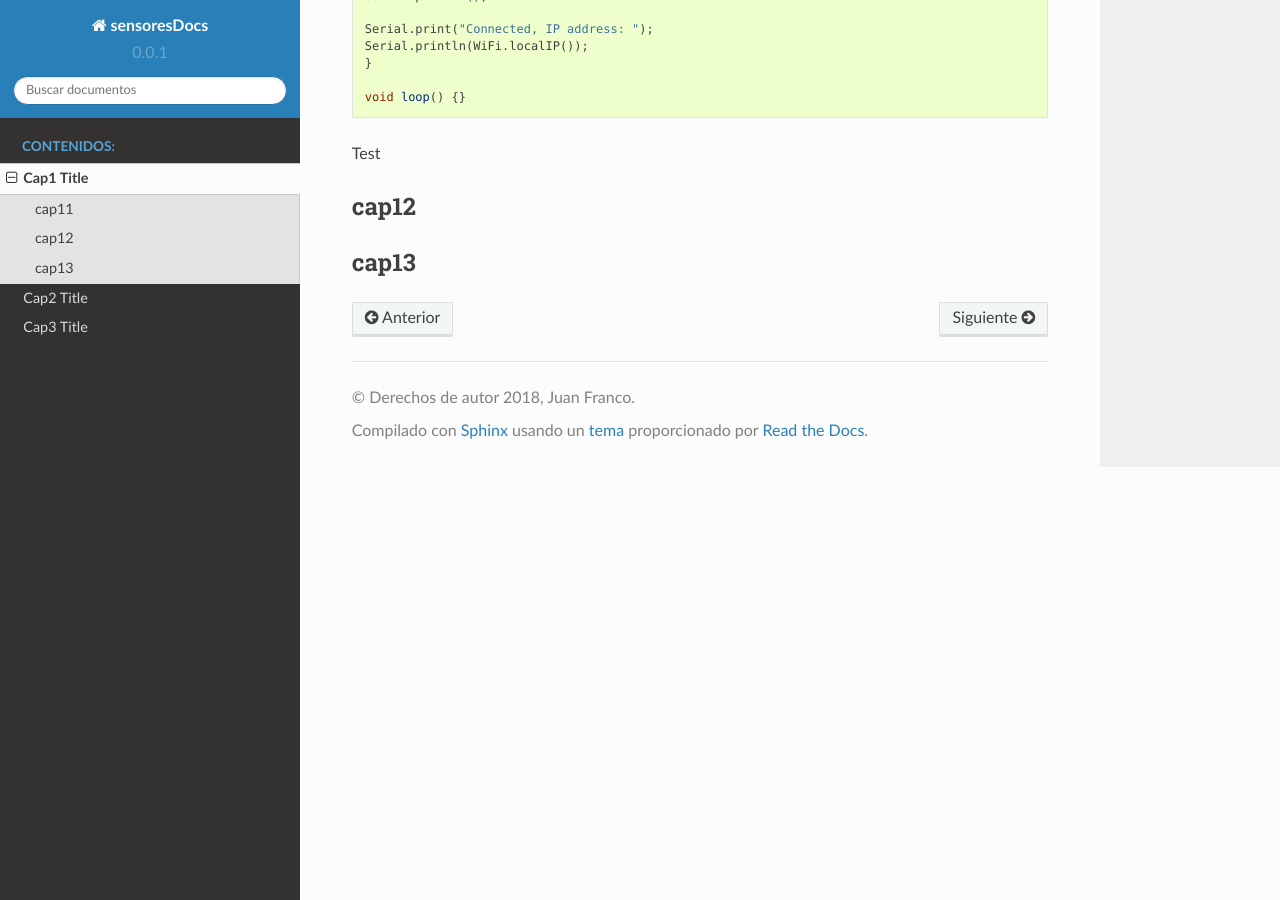
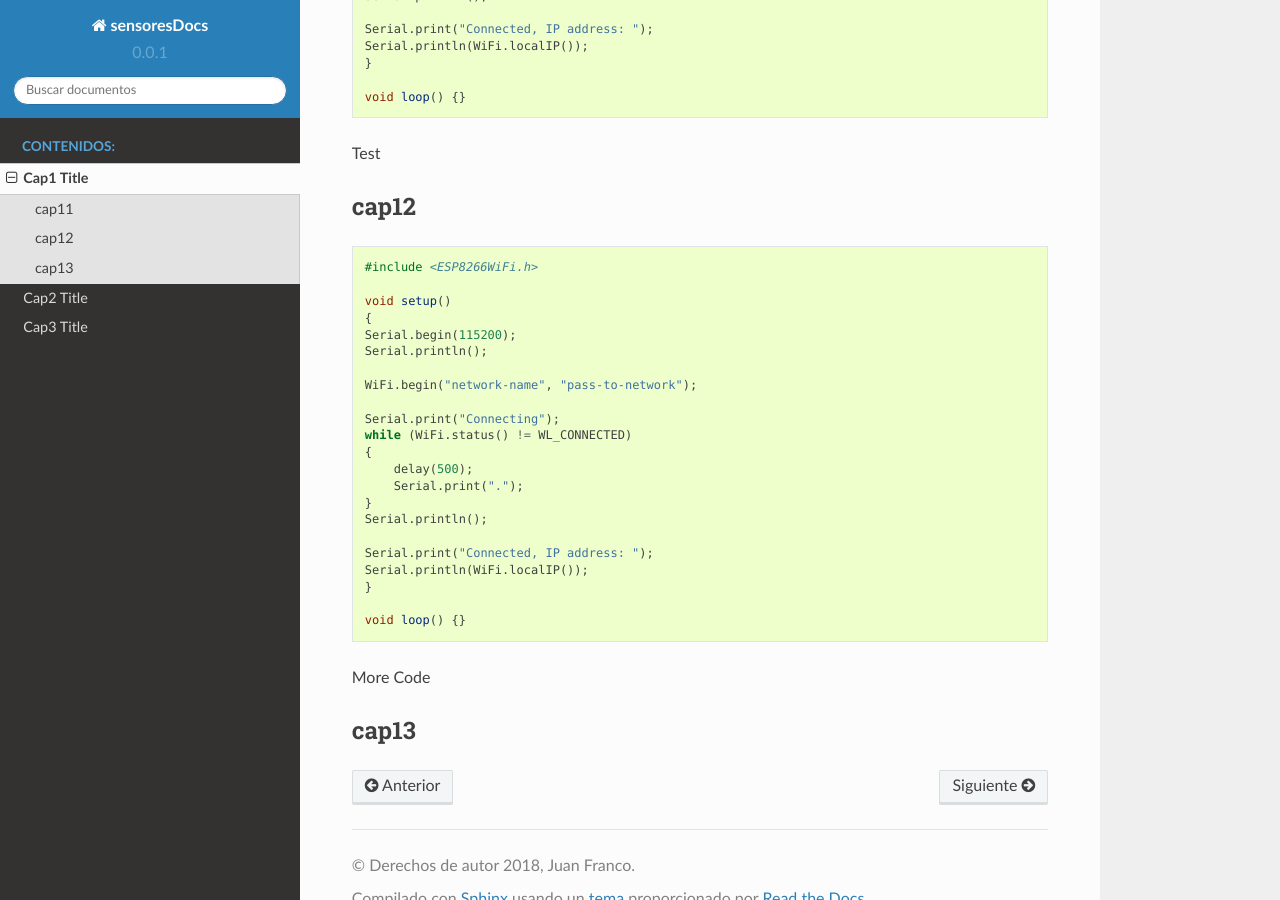
Before and after one commit to juanferfranco/sensores1, a Sphinx documentation site: the page built from docs/cap1.rst, in a window 1280 px wide and 900 px high, scrolled down 493 px. Built offline with Sphinx 7.4.7 and the Read the Docs theme 2.0.0, drawn with Linux system fonts in a browser that asks for light colours.

Commit message:
more code

```diff
--- a/docs/cap1.rst
+++ b/docs/cap1.rst
@@ -35,5 +35,32 @@ Test
 cap12
 ^^^^^^
 
+.. code:: cpp
+
+    #include <ESP8266WiFi.h>
+
+    void setup()
+    {
+    Serial.begin(115200);
+    Serial.println();
+
+    WiFi.begin("network-name", "pass-to-network");
+
+    Serial.print("Connecting");
+    while (WiFi.status() != WL_CONNECTED)
+    {
+        delay(500);
+        Serial.print(".");
+    }
+    Serial.println();
+
+    Serial.print("Connected, IP address: ");
+    Serial.println(WiFi.localIP());
+    }
+
+    void loop() {}
+
+More Code
+
 cap13
 ^^^^^^
```
Also changed, not shown: 2 other files.
